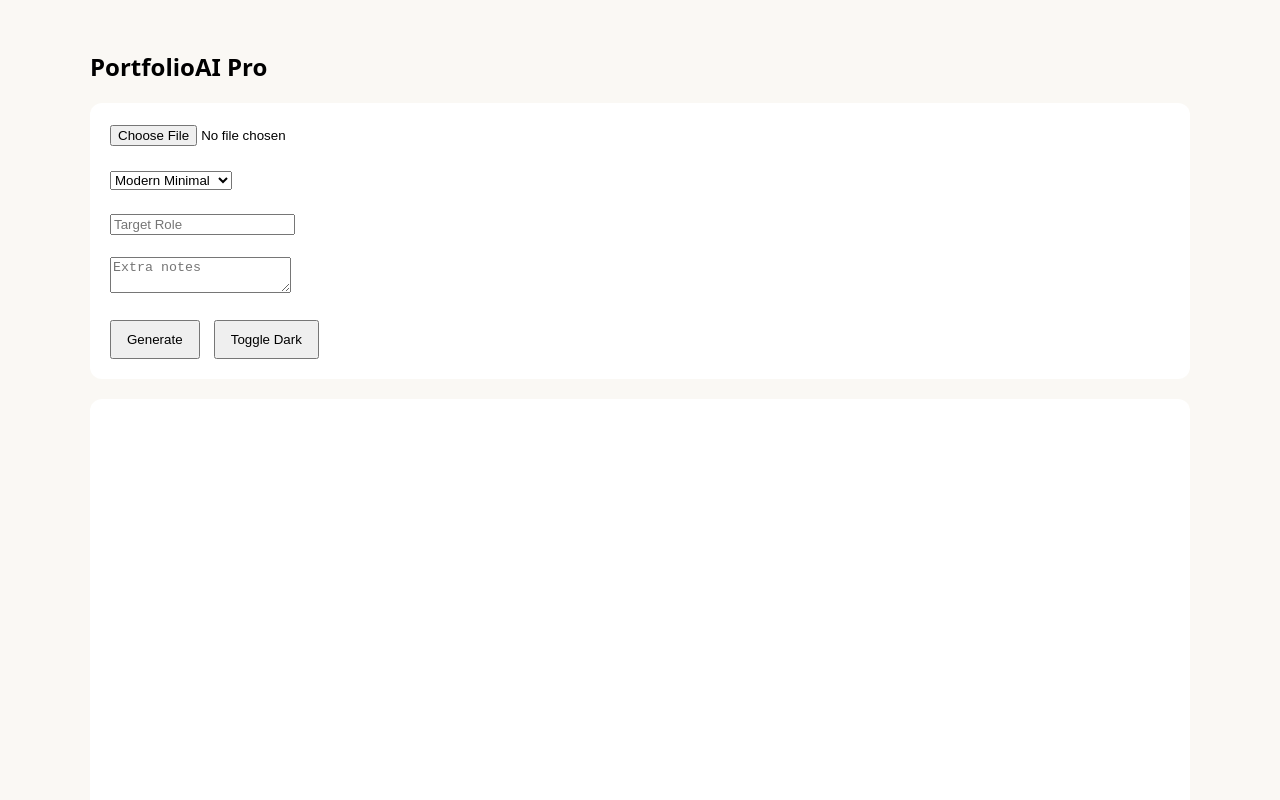
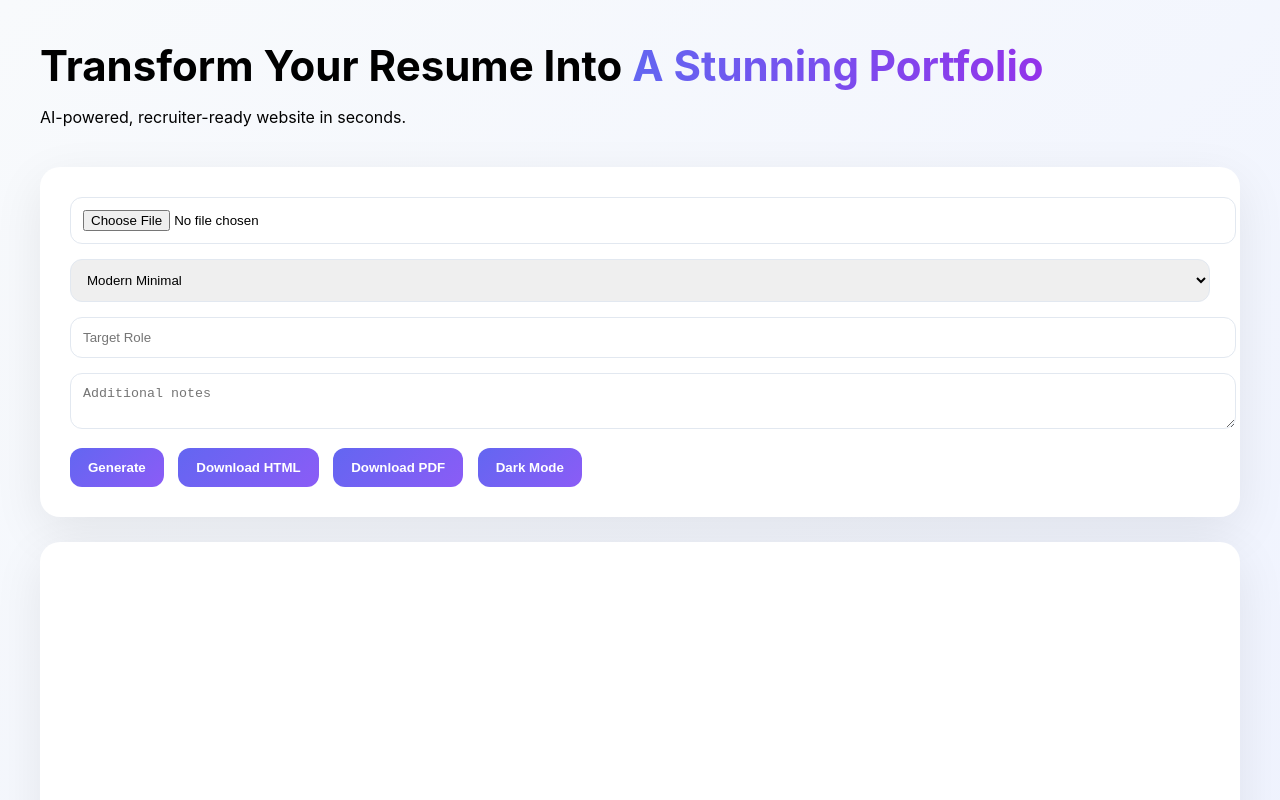
Before and after one commit to kkandregula-AI/career-portfolio, a website: page index.html in a window 1280 px wide. Shown: the top 800 px of the page. Drawn offline with Linux system fonts and the light colour scheme.

Commit message:
PortfolioAI with Open AI with better UI

```diff
--- a/index.html
+++ b/index.html
@@ -5,48 +5,101 @@
 <meta name="viewport" content="width=device-width,initial-scale=1">
 <title>PortfolioAI Pro</title>
 
+<script src="https://cdnjs.cloudflare.com/ajax/libs/html2pdf.js/0.10.1/html2pdf.bundle.min.js"></script>
+
 <style>
 body{
-  font-family:system-ui;
+  font-family:Inter,system-ui;
   margin:0;
-  background:#faf8f4;
+  background:linear-gradient(135deg,#f8fafc,#eef2ff);
   transition:.3s;
 }
+
 .dark{
-  background:#111;
+  background:#0f172a;
   color:white;
 }
+
 .container{
-  max-width:1100px;
+  max-width:1200px;
   margin:auto;
-  padding:30px;
+  padding:40px 20px;
 }
+
+.hero{
+  margin-bottom:40px;
+}
+
+.hero h1{
+  font-size:42px;
+  margin:0;
+}
+
+.hero span{
+  background:linear-gradient(90deg,#6366f1,#9333ea);
+  -webkit-background-clip:text;
+  color:transparent;
+}
+
 .card{
   background:white;
-  padding:20px;
+  padding:30px;
+  border-radius:20px;
+  box-shadow:0 15px 50px rgba(0,0,0,0.08);
+  margin-bottom:25px;
+  transition:.3s;
+}
+
+.dark .card{
+  background:#1e293b;
+}
+
+input,textarea,select{
+  width:100%;
+  padding:12px;
   border-radius:12px;
-  margin-bottom:20px;
+  border:1px solid #e2e8f0;
+  margin-bottom:15px;
 }
-.dark .card{background:#1c1c1c}
+
 button{
-  padding:10px 15px;
+  padding:12px 18px;
+  border:none;
+  border-radius:12px;
+  cursor:pointer;
+  font-weight:600;
   margin-right:10px;
-  cursor:pointer;
+  background:linear-gradient(135deg,#6366f1,#8b5cf6);
+  color:white;
 }
+
+button:hover{transform:scale(1.05)}
+
+iframe{
+  width:100%;
+  height:600px;
+  border:none;
+  border-radius:16px;
+  background:white;
+}
+
 .loader{
   display:none;
   margin-top:15px;
 }
+
 .spinner{
   width:30px;
   height:30px;
-  border:4px solid #ccc;
-  border-top:4px solid black;
+  border:4px solid #ddd;
+  border-top:4px solid #6366f1;
   border-radius:50%;
   animation:spin 1s linear infinite;
 }
-@keyframes spin{to{transform:rotate(360deg)}}
-iframe{width:100%;height:600px;border:none;background:white}
+
+@keyframes spin{
+  to{transform:rotate(360deg)}
+}
 </style>
 </head>
 
@@ -54,27 +107,34 @@ iframe{width:100%;height:600px;border:none;background:white}
 
 <div class="container">
 
-<h2>PortfolioAI Pro</h2>
+<div class="hero">
+<h1>Transform Your Resume Into <span>A Stunning Portfolio</span></h1>
+<p>AI-powered, recruiter-ready website in seconds.</p>
+</div>
 
 <div class="card">
 
-<input type="file" id="file" accept=".pdf,.doc,.docx,.txt"><br><br>
+<input type="file" id="file" accept=".pdf,.doc,.docx,.txt">
 
 <select id="template">
 <option value="Modern Minimal">Modern Minimal</option>
 <option value="Executive Blue">Executive Blue</option>
 <option value="Academic Green">Academic Green</option>
-</select><br><br>
+</select>
 
-<input type="text" id="role" placeholder="Target Role"><br><br>
-<textarea id="notes" placeholder="Extra notes"></textarea><br><br>
+<input type="text" id="role" placeholder="Target Role">
+<textarea id="notes" placeholder="Additional notes"></textarea>
 
 <button onclick="generate()">Generate</button>
-<button onclick="toggleDark()">Toggle Dark</button>
+<button onclick="downloadHTML()">Download HTML</button>
+<button onclick="downloadPDF()">Download PDF</button>
+<button onclick="toggleDark()">Dark Mode</button>
 
 <div class="loader" id="loader">
+<div style="display:flex;align-items:center;gap:10px;">
 <div class="spinner"></div>
-<p>Generating portfolio...</p>
+<span>Generating portfolio...</span>
+</div>
 </div>
 
 </div>
@@ -87,11 +147,13 @@ iframe{width:100%;height:600px;border:none;background:white}
 
 <script>
 
+let generatedHTML="";
+
 function toggleDark(){
   document.body.classList.toggle("dark");
 }
 
-async function toBase64(file){
+function toBase64(file){
   return new Promise((resolve,reject)=>{
     const reader=new FileReader();
     reader.readAsDataURL(file);
@@ -102,7 +164,7 @@ async function toBase64(file){
 
 async function generate(){
   const file=document.getElementById("file").files[0];
-  if(!file){ alert("Upload resume"); return; }
+  if(!file){alert("Upload resume");return;}
 
   document.getElementById("loader").style.display="block";
 
@@ -124,12 +186,25 @@ async function generate(){
 
   document.getElementById("loader").style.display="none";
 
-  if(!response.ok){
-    alert(data.error);
-    return;
-  }
+  if(!response.ok){alert(data.error);return;}
 
-  document.getElementById("preview").srcdoc=data.text;
+  generatedHTML=data.text;
+  document.getElementById("preview").srcdoc=generatedHTML;
+}
+
+function downloadHTML(){
+  if(!generatedHTML){alert("Generate first");return;}
+  const blob=new Blob([generatedHTML],{type:"text/html"});
+  const a=document.createElement("a");
+  a.href=URL.createObjectURL(blob);
+  a.download="portfolio.html";
+  a.click();
+}
+
+function downloadPDF(){
+  if(!generatedHTML){alert("Generate first");return;}
+  const element=document.getElementById("preview").contentDocument.body;
+  html2pdf().from(element).save("portfolio.pdf");
 }
 
 </script>
```
Also changed, not shown: api/generate.js (+12 -11 lines), 1 other file.
